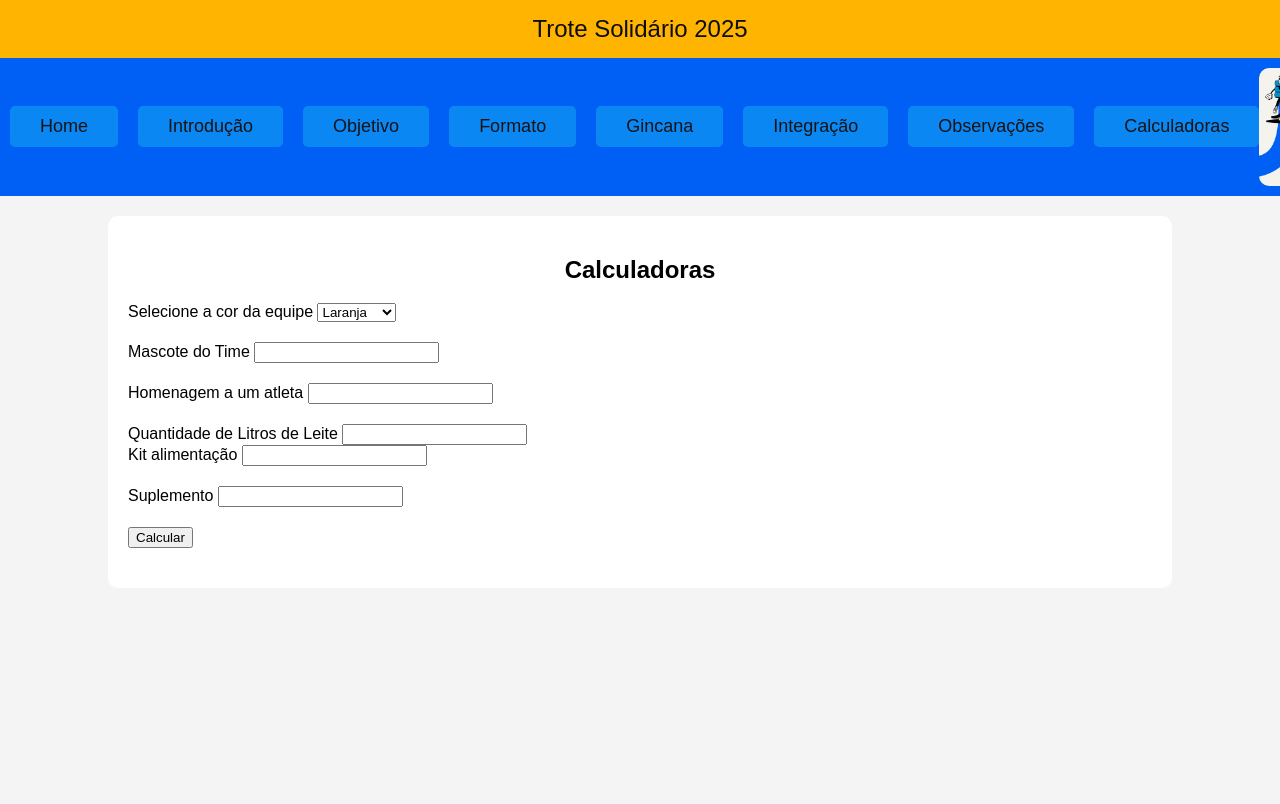
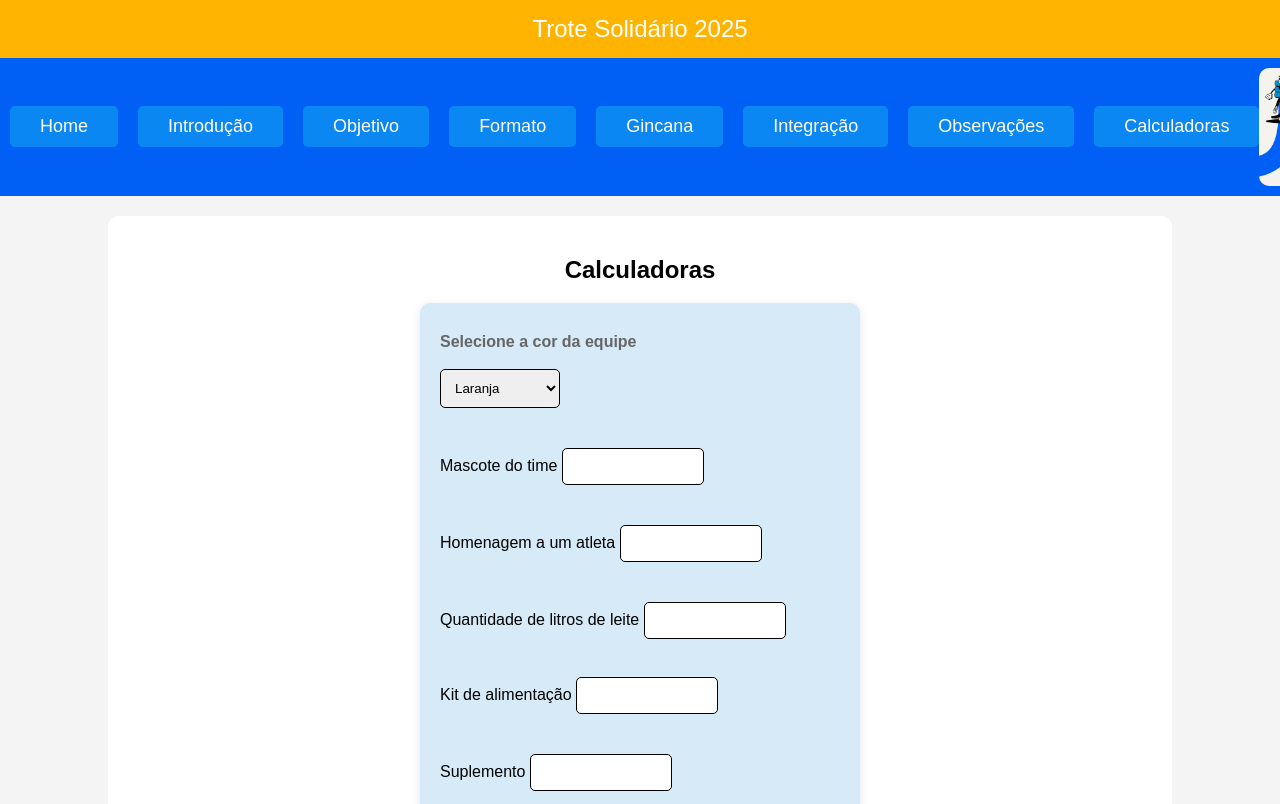
Before and after one commit to lucas-pinheiro8/progcomp1, a plain HTML site: page trote/calculadoras.html in a window 1280 px wide. Shown: the top 804 px of the page. Drawn offline with Linux system fonts and the light colour scheme.

Commit message:
primeiro site

```diff
--- a/trote/calculadoras.html
+++ b/trote/calculadoras.html
@@ -28,9 +28,9 @@
 <!-- id não pode ser reutilizado pois só temos um elemento por id -->
         <div class="container">
             <h2> Calculadoras </h2>
-            <form>
+            <form class="calculadora">
                 <div class="margem">
-                    <label> Selecione a cor da equipe </label>
+                    <label class="label"> Selecione a cor da equipe </label>
                     <select id="equipe">
                         <option value="Laranja"> Laranja </option>
                         <option value="Preta"> Preta </option>
@@ -41,9 +41,10 @@
 
                 </div>
                 <div class="margem">
-                    <label> Mascote do Time </label>
+                    <label> Mascote do time </label>
                     <input type="number" id="mascote"/>
                 </div>
+
 
                 <div class="margem">
                     <label> Homenagem a um atleta </label>
@@ -51,13 +52,14 @@
                 </div>
 
                 <div>
-                    <label> Quantidade de Litros de Leite </label>
+                    <label> Quantidade de litros de leite </label>
                     <input type="number" id="leite"/>
 
                 </div>
+                <br>
 
                 <div class="margem">
-                    <label> Kit alimentação </label>
+                    <label> Kit de alimentação </label>
                     <input type="number" id="kit"/>
                 </div>
 
--- a/trote/css/styles.css
+++ b/trote/css/styles.css
@@ -7,7 +7,7 @@ body {
 }
 header {
     background-color: #ffb401;
-    color: rgb(14, 14, 14);
+    color: white;
     /* 15px (espaçamento interno acima e abaixo) e 0px (direita e esquerda)*/
     padding: 15px 0px;
     font-size: 24px;
@@ -24,7 +24,7 @@ nav {
     gap: 20px; /* distância entre os itens do menu*/
 }
 nav a { /* configura os links do menu */
-    color: rgb(21, 20, 20);
+    color: white;
     text-decoration: none; /* não decora os links */
     padding: 10px 30px; /* (10px acima e abaixo) (15px é esquerda e direita)*/
     font-size: 18px;
@@ -145,3 +145,48 @@ table{
 .h3{
     text-align: center;
 }
+.calculadora{
+    background: #D6EAF8;
+    border-radius: 10px;
+    box-shadow: 0 2px 10px rgba(0, 0, 0, 0.1);
+    padding: 20px;
+    max-width: 400px;
+    margin: auto;
+}
+.label{
+    display: block;
+    margin-bottom: 8px;
+    color: #666666;
+    font-weight: bold;
+    margin-top: 10px;
+
+}
+select, input {
+    width: 30%;
+    padding: 8px;
+    margin-top: 5px;
+    border: 1px solid #ccc;
+    border-radius: 5px;
+}
+button {
+    width: 100%;
+    background: #007bff;
+    color: white;
+    padding: 10px;
+    border: none;
+    border-radius: 5px;
+    margin-top: 15px;
+    cursor: pointer;
+    font-size: 16px;
+}
+button:hover {
+    background: #0056b3;
+}
+input[type="number"],
+select {
+    width: 30%;
+    padding: 10px;
+    margin: 10px 0;
+    border: 1px solid #000000;
+    border-radius: 5px;
+}
--- a/trote/js/scripts.js
+++ b/trote/js/scripts.js
@@ -3,6 +3,8 @@ function calcular(){
     //JS as variáveis não possuem tipo
 
     let mascote, homenagem, leite, kit, suplemento, soma, equipe
+
+
 
     //recupera o valor do  mascote digitado pelo usuário
     mascote = Number(document.getElementById("mascote").value)
@@ -52,4 +54,6 @@ function calcular(){
 
 
 
+
+
 }
```
Also changed, not shown: trote/index.html (+4 -4 lines).
